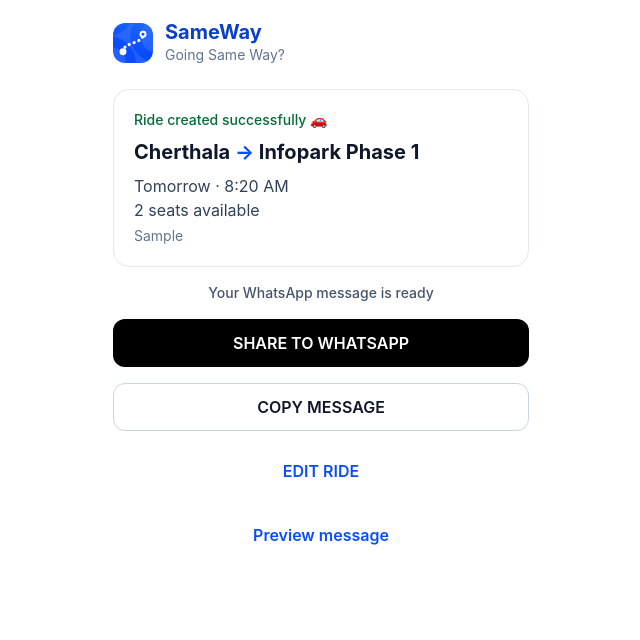
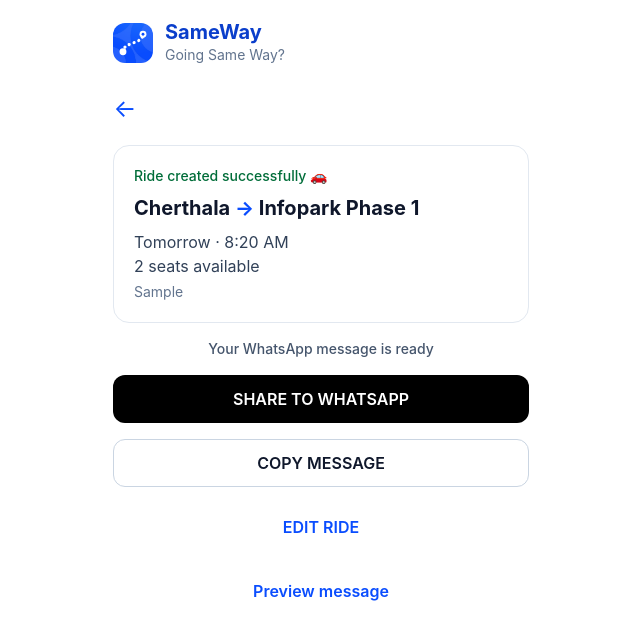
Before and after one commit to jensonpp/goalong, a React (Vite) app: page / in a window 1280 px wide. Both pictures are taken after typing "Sample", "Sample" into the empty fields and a click on the button "POST RIDE". Shown: the top 640 px of the page, without its empty margins (319-959 px from the left). Built offline with nearby package versions, Linux system fonts and the light colour scheme; no server answers.

Commit message:
UI Updates

```diff
--- a/src/components/PickupPointInput.tsx
+++ b/src/components/PickupPointInput.tsx
@@ -67,7 +67,7 @@ export function PickupPointInput({ value, onChange, suggestions }: Props) {
           type="button"
           onClick={() => add(draft)}
           disabled={!draft.trim()}
-          className="min-h-12 shrink-0 rounded-xl bg-brand-50 px-4 font-semibold text-brand-800 active:bg-brand-100 disabled:opacity-40"
+          className="min-h-12 shrink-0 rounded-xl bg-brand-700 px-4 font-semibold text-white transition-colors active:bg-brand-800 disabled:bg-slate-400"
         >
           Add
         </button>
--- a/src/features/ride/RidePreview.tsx
+++ b/src/features/ride/RidePreview.tsx
@@ -58,6 +58,15 @@ export function RidePreview({ ride, onEdit, onReset }: Props) {
 
   return (
     <div className="space-y-4">
+      <button
+        type="button"
+        onClick={onReset}
+        aria-label="Back to Post a Ride"
+        className="-ml-2 flex h-10 w-10 items-center justify-center rounded-full text-2xl text-brand-700 active:bg-brand-50"
+      >
+        ←
+      </button>
+
       <div className="rounded-2xl border border-slate-200 bg-white p-5">
         <p className="text-sm font-medium text-[#006d39]">Ride created successfully 🚗</p>
         <h2 className="mt-2 text-xl font-bold">
@@ -69,7 +78,7 @@ export function RidePreview({ ride, onEdit, onReset }: Props) {
         <p className="text-slate-700">
           {ride.availableSeats} seat{ride.availableSeats === 1 ? '' : 's'} available
         </p>
-        {ride.pickupPoints.length > 0 && <p className="mt-2 text-sm text-slate-500">Pickup: {ride.pickupPoints.join(' → ')}</p>}
+        {ride.pickupPoints.length > 0 && <p className="mt-2 text-sm text-slate-500">Passing through: {ride.pickupPoints.join(' → ')}</p>}
         {ride.notes && <p className="mt-1 text-sm text-slate-500">{ride.notes}</p>}
       </div>
 
```
